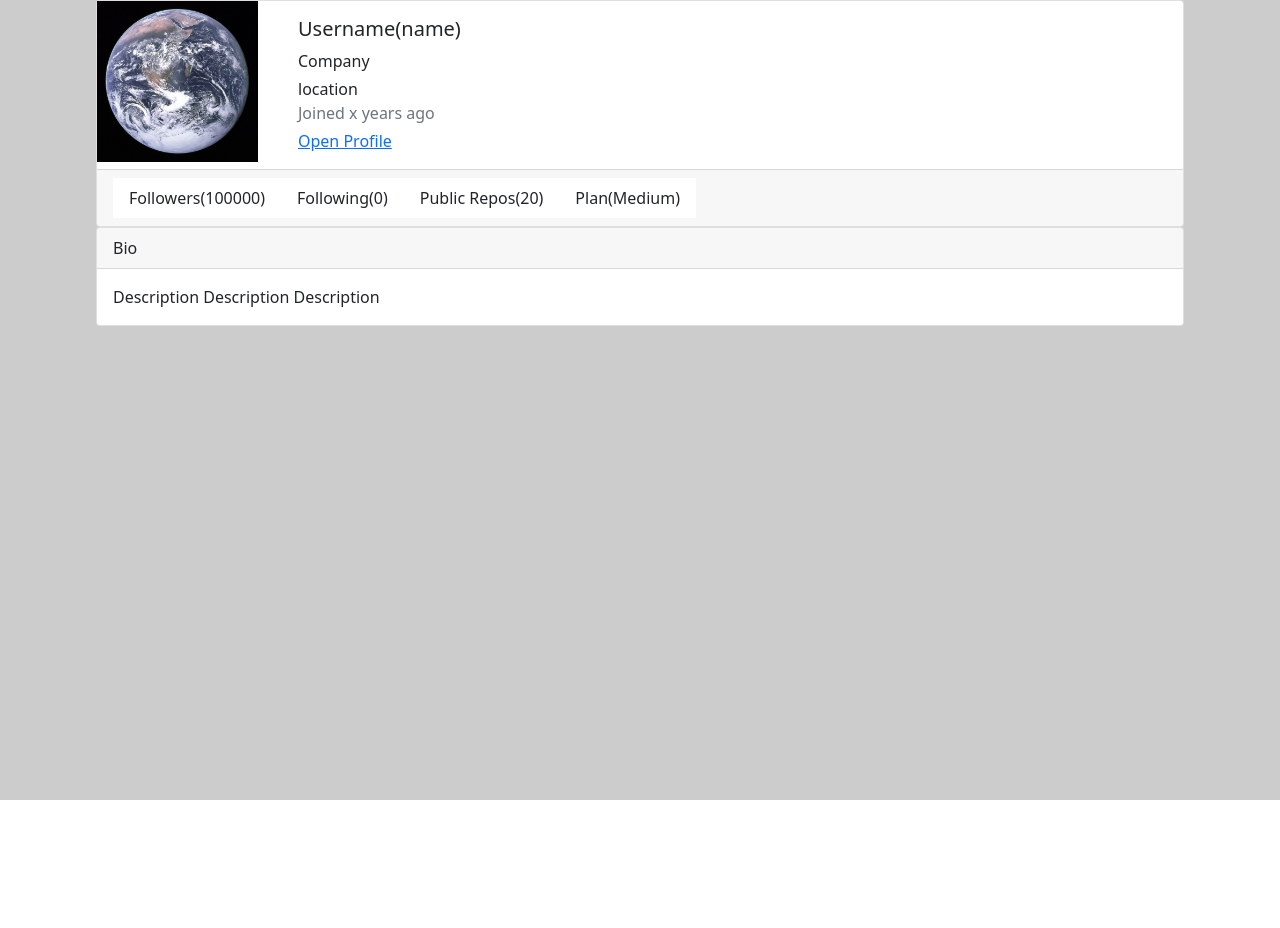
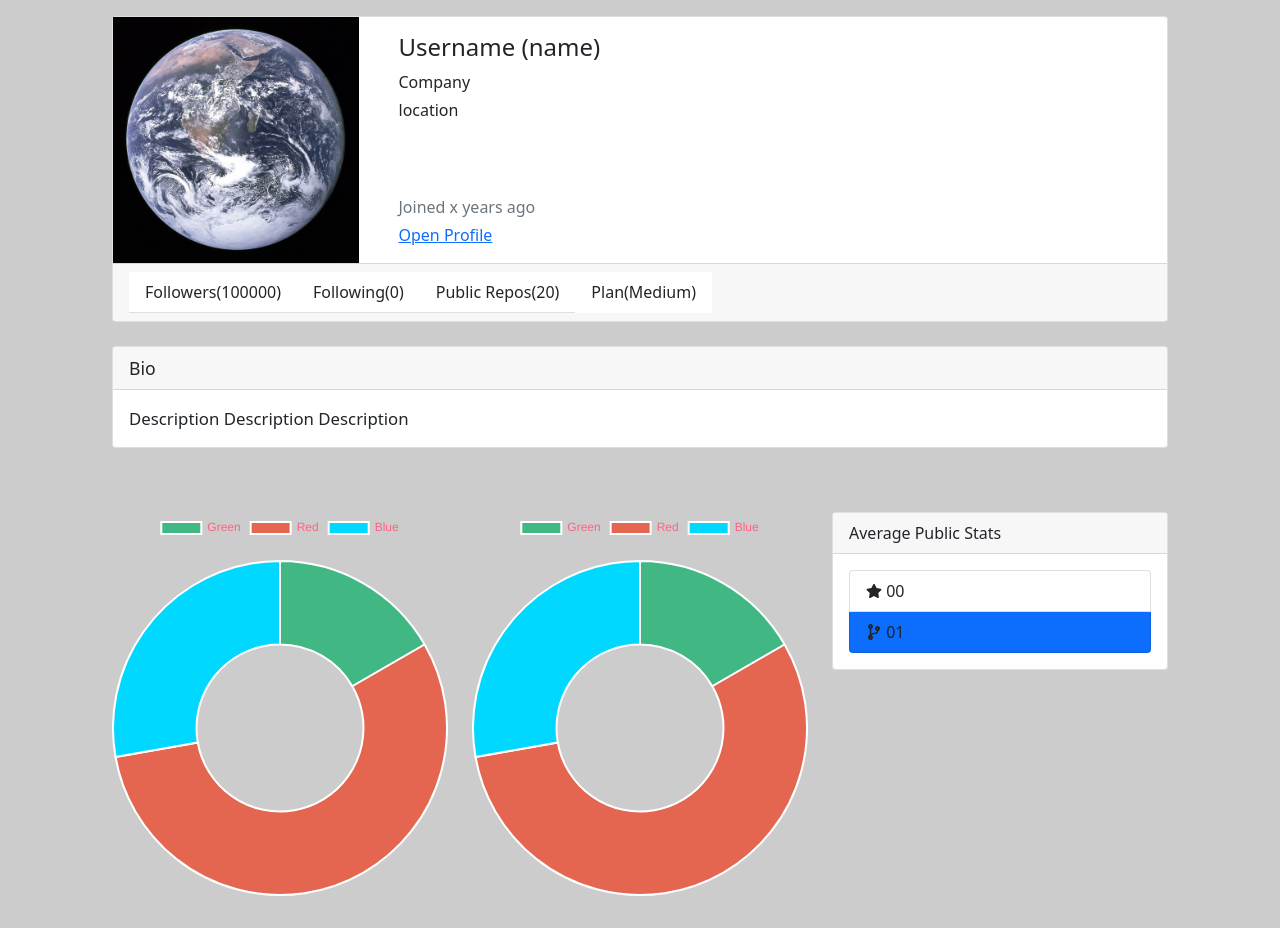
Before and after one commit to prestf8/github-profile-search, a Vue app: page /user in a window 1280 px wide. Before the commit the page ends 800 px from the top, so only its background shows below. Built offline with nearby package versions, Linux system fonts and the light colour scheme.

Commit message:
layout finished

```diff
--- a/package.json
+++ b/package.json
@@ -8,8 +8,13 @@
     "lint": "vue-cli-service lint"
   },
   "dependencies": {
+    "@fortawesome/fontawesome-svg-core": "^1.2.34",
+    "@fortawesome/free-solid-svg-icons": "^5.15.2",
+    "@fortawesome/vue-fontawesome": "^2.0.2",
+    "chart.js": "^2.9.4",
     "core-js": "^3.6.5",
     "vue": "^2.6.11",
+    "vue-chartjs": "^3.5.1",
     "vue-router": "^3.2.0",
     "vuex": "^3.4.0"
   },
--- a/public/index.html
+++ b/public/index.html
@@ -17,6 +17,7 @@
     </noscript>
     <div id="app"></div>
     <!-- built files will be auto injected -->
+    <script src="https://kit.fontawesome.com/3c0d58b00f.js" crossorigin="anonymous"></script>
     <script src="https://cdn.jsdelivr.net/npm/@popperjs/core@2.5.4/dist/umd/popper.min.js" integrity="sha384-q2kxQ16AaE6UbzuKqyBE9/u/KzioAlnx2maXQHiDX9d4/zp8Ok3f+M7DPm+Ib6IU" crossorigin="anonymous"></script>
     <script src="https://cdn.jsdelivr.net/npm/bootstrap@5.0.0-beta1/dist/js/bootstrap.min.js" integrity="sha384-pQQkAEnwaBkjpqZ8RU1fF1AKtTcHJwFl3pblpTlHXybJjHpMYo79HY3hIi4NKxyj" crossorigin="anonymous"></script>
   </body>
--- a/src/App.vue
+++ b/src/App.vue
@@ -1,5 +1,5 @@
 <template>
-  <div class="vh-100" id="app">
+  <div id="app">
     <router-view />
   </div>
 </template>
--- /dev/null
+++ b/src/components/AverageStats.vue
@@ -0,0 +1,37 @@
+<template>
+  <div class="average-stats">
+    <div class="card">
+      <div class="card-header">
+        Average Public Stats
+      </div>
+      <div class="card-body">
+        <div class="list-group">
+          <div class="list-group-item">
+            <font-awesome-icon
+              :icon="['fas', 'star']"
+              class="d-inline-block"
+              style="height: 16px; width: 16px"
+            ></font-awesome-icon>
+            00
+          </div>
+          <div class="list-group-item bg-primary">
+            <font-awesome-icon
+              :icon="['fas', 'code-branch']"
+              class="d-inline-block"
+              style="height: 16px; width: 16px"
+            ></font-awesome-icon>
+            01
+          </div>
+        </div>
+      </div>
+    </div>
+  </div>
+</template>
+
+<script>
+export default {
+  name: "AverageStats",
+};
+</script>
+
+<style scoped lang="scss"></style>
--- a/src/components/Bio.vue
+++ b/src/components/Bio.vue
@@ -1,10 +1,12 @@
 <template>
-  <main class="bio card">
+  <main class="bio card mt-4">
     <div class="card-header">
       Bio
     </div>
     <div class="card-body">
-      <div class="card-text">Description Description Description</div>
+      <div class="card-text" id="bio-text">
+        Description Description Description
+      </div>
     </div>
   </main>
 </template>
@@ -13,3 +15,18 @@ export default {
   name: "Bio",
 };
 </script>
+
+<style scoped lang="scss">
+#bio-text {
+  font-size: 0.9rem;
+}
+
+@media screen and (min-width: 768px) {
+  .card-header {
+    font-size: 1.1rem;
+  }
+  #bio-text {
+    font-size: 1.05rem;
+  }
+}
+</style>
--- /dev/null
+++ b/src/components/ForksRepositories.vue
@@ -0,0 +1,46 @@
+<template>
+  <div class="forks-repositories">
+    <pie-chart
+      :chartData="chartData"
+      :options="options"
+      label="Forks"
+    ></pie-chart>
+  </div>
+</template>
+
+<script>
+import PieChart from "./PieChart.vue";
+
+export default {
+  name: "ForksRepositories",
+  components: {
+    PieChart,
+  },
+  data() {
+    return {
+      options: {
+        responsive: true,
+        maintainAspectRatio: false,
+        legend: {
+          display: true,
+          labels: {
+            fontColor: "rgb(255, 99, 132)",
+          },
+        },
+      },
+      chartData: {
+        labels: ["Green", "Red", "Blue"],
+        datasets: [
+          {
+            label: "Data One",
+            backgroundColor: ["#41B883", "#E46651", "#00D8FF"],
+            data: [3, 10, 5],
+          },
+        ],
+      },
+    };
+  },
+};
+</script>
+
+<style scoped lang="scss"></style>
--- a/src/components/MainProfile.vue
+++ b/src/components/MainProfile.vue
@@ -1,16 +1,17 @@
 <template>
   <main class="main-profile card">
+    <div class="container-fluid p-0">
       <div class="row">
-      <div class="col-2">
+        <div class="d-none d-sm-block col-sm-5 col-md-4 col-lg-3">
           <img src="../assets/test-img.jpg" class="img-fluid" />
         </div>
-      <div class="col-10">
+        <div class="col-12 col-sm-7 col-md-8 col-lg-9">
           <div
             class="card-body h-100 d-flex flex-column justify-content-between align-items-between"
           >
             <section class="card-body-first-row">
               <h5 class="card-title mb-2" id="title">
-              Username(name)
+                Username (name)
               </h5>
               <p class="card-text mb-1" id="company">
                 Company
@@ -20,7 +21,7 @@
               </p>
             </section>
             <section class="card-body-second-row">
-            <p class="card-subtitle mb-1 text-muted">
+              <p class="card-subtitle mb-1 text-muted" id="joined">
                 Joined x years ago
               </p>
               <a href="#" class="card-link">Open Profile</a>
@@ -28,16 +29,20 @@
           </div>
         </div>
       </div>
+    </div>
     <div class="card-footer">
-      <ul class="list-group list-group-flush d-flex flex-row">
-        <li class="list-group-item border-0" id="followers">
+      <ul
+        class="list-group list-group-flush d-flex flex-column flex-md-row"
+        id="extra-info"
+      >
+        <li class="list-group-item border-md-0" id="followers">
           Followers(100000)
         </li>
-        <li class="list-group-item border-0" id="following">Following(0)</li>
-        <li class="list-group-item border-0" id="public-repos">
+        <li class="list-group-item border-md-0" id="following">Following(0)</li>
+        <li class="list-group-item border-md-0" id="public-repos">
           Public Repos(20)
         </li>
-        <li class="list-group-item border-0" id="plan">Plan(Medium)</li>
+        <li class="list-group-item border-md-0" id="plan">Plan(Medium)</li>
       </ul>
     </div>
   </main>
@@ -49,4 +54,52 @@ export default {
 };
 </script>
 
-<style lang="scss"></style>
+<style scoped lang="scss">
+#title {
+  font-size: 1.15rem;
+}
+
+#company {
+  font-size: 0.9rem;
+}
+
+#location {
+  font-size: 0.9rem;
+}
+
+#joined {
+  font-size: 0.9rem;
+}
+
+#extra-info > .list-group-item {
+  font-size: 0.9rem;
+}
+
+@media screen and (min-width: 500px) {
+  #title {
+    font-size: 1.3rem;
+  }
+}
+
+@media screen and (min-width: 768px) {
+  #title {
+    font-size: 1.5rem;
+  }
+
+  #company {
+    font-size: 1rem;
+  }
+
+  #location {
+    font-size: 1rem;
+  }
+
+  #joined {
+    font-size: 1rem;
+  }
+
+  #extra-info > .list-group-item {
+    font-size: 1rem;
+  }
+}
+</style>
--- /dev/null
+++ b/src/components/PieChart.vue
@@ -0,0 +1,21 @@
+<script>
+import { Doughnut } from "vue-chartjs";
+
+export default {
+  extends: Doughnut,
+  props: {
+    label: {
+      type: String,
+    },
+    chartData: {
+      type: Object,
+    },
+    options: {
+      type: Object,
+    },
+  },
+  mounted() {
+    this.renderChart(this.chartData, this.options);
+  },
+};
+</script>
--- /dev/null
+++ b/src/components/StarsRepositories.vue
@@ -0,0 +1,50 @@
+<template>
+  <div class="stars-repositories">
+    <pie-chart
+      :chartData="chartData"
+      :options="options"
+      label="Stars"
+    ></pie-chart>
+  </div>
+</template>
+
+<script>
+import PieChart from "./PieChart.vue";
+
+export default {
+  name: "StarsRepositories",
+  components: {
+    PieChart,
+  },
+  data() {
+    return {
+      options: {
+        responsive: true,
+        maintainAspectRatio: false,
+        legend: {
+          display: true,
+          labels: {
+            fontColor: "rgb(255, 99, 132)",
+          },
+        },
+      },
+      chartData: {
+        labels: ["Green", "Red", "Blue"],
+        datasets: [
+          {
+            label: "Data One",
+            backgroundColor: ["#41B883", "#E46651", "#00D8FF"],
+            data: [3, 10, 5],
+          },
+        ],
+      },
+    };
+  },
+};
+</script>
+
+<style>
+.small {
+  max-width: 600px;
+}
+</style>
--- a/src/main.js
+++ b/src/main.js
@@ -1,12 +1,19 @@
-import Vue from 'vue'
-import App from './App.vue'
-import router from './router'
-import store from './store'
+import Vue from "vue";
+import App from "./App.vue";
+import router from "./router";
+import store from "./store";
+import { library } from "@fortawesome/fontawesome-svg-core";
+import { fas } from "@fortawesome/free-solid-svg-icons";
+import { FontAwesomeIcon } from "@fortawesome/vue-fontawesome";
 
-Vue.config.productionTip = false
+library.add(fas);
+
+Vue.component("font-awesome-icon", FontAwesomeIcon);
+
+Vue.config.productionTip = false;
 
 new Vue({
   router,
   store,
-  render: h => h(App)
-}).$mount('#app')
+  render: (h) => h(App),
+}).$mount("#app");
--- a/src/views/Search.vue
+++ b/src/views/Search.vue
@@ -1,5 +1,5 @@
 <template>
-  <div class="search h-100 text-center" style="padding: 8rem;">
+  <div class="search vh-100 text-center" style="padding: 8rem;">
     <LinkToGithub></LinkToGithub>
     <main class="search-main-content mx-auto w-100" style="maxWidth: 400px;">
       <h3 class="search-title mb-4">Enter Github Username</h3>
--- a/src/views/User.vue
+++ b/src/views/User.vue
@@ -1,8 +1,19 @@
 <template>
   <div class="user">
-    <main class="main-content m-auto" style="width: 85%;">
+    <main class="main-content m-auto p-3">
       <MainProfile></MainProfile>
       <Bio></Bio>
+      <div class="row mt-5">
+        <div class="col col-md-6 col-lg-4 mt-3">
+          <StarsRepositories></StarsRepositories>
+        </div>
+        <div class="col col-md-6 col-lg-4 mt-3">
+          <ForksRepositories></ForksRepositories>
+        </div>
+        <div class="col-12 col-lg-4 mt-3">
+          <AverageStats></AverageStats>
+        </div>
+      </div>
     </main>
   </div>
 </template>
@@ -10,12 +21,18 @@
 <script>
 import MainProfile from "../components/MainProfile.vue";
 import Bio from "../components/Bio.vue";
+import StarsRepositories from "../components/StarsRepositories.vue";
+import ForksRepositories from "../components/ForksRepositories.vue";
+import AverageStats from "../components/AverageStats.vue";
 
 export default {
   name: "User",
   components: {
     MainProfile,
     Bio,
+    StarsRepositories,
+    ForksRepositories,
+    AverageStats,
   },
 };
 </script>
@@ -23,5 +40,13 @@ export default {
 <style scoped lang="scss">
 .main-content {
   text-align: left !important;
+
+  width: 95%;
+  max-width: 1150px;
+  margin: auto;
+
+  @media screen and (min-width: 768px) {
+    width: 85%;
+  }
 }
 </style>
```
Also changed, not shown: 2 other files (tests, documents, lock files or other folders). Lines whose indentation alone changed are shown as unchanged.
